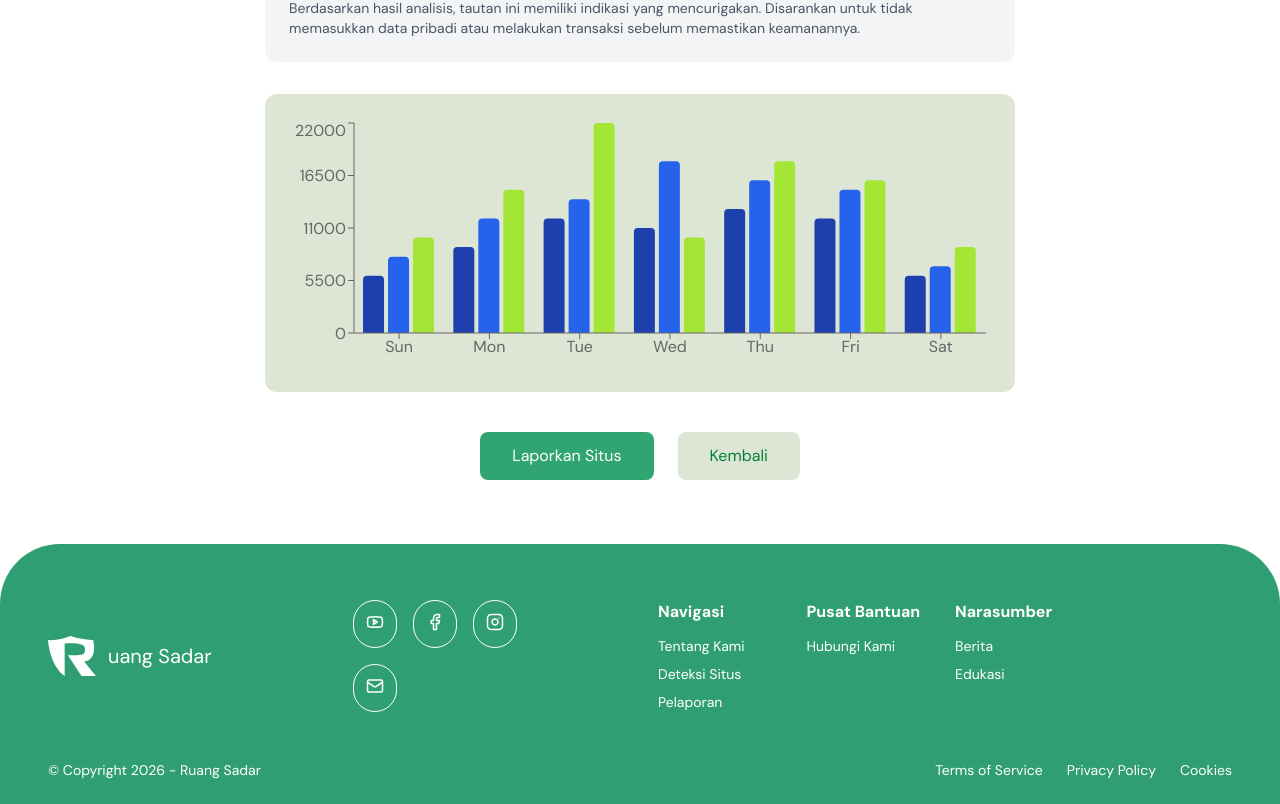
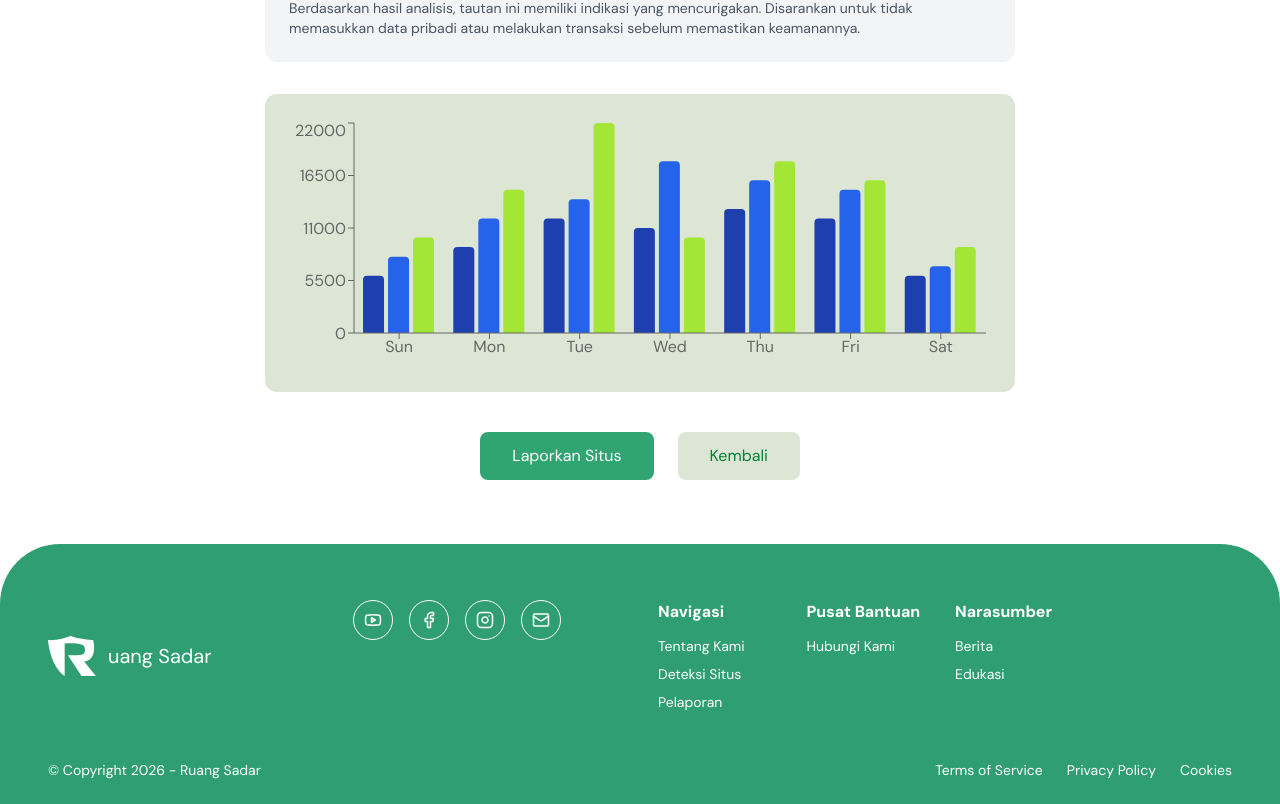
Before and after one commit to nnadra/rudar-web, a React (Vite) app: page /hasil in a window 1280 px wide. Shown: the part 502-1306 px from the top of the page. Built offline with nearby package versions, Linux system fonts and the light colour scheme.

Commit message:
fixed footer

```diff
--- a/src/components/Footer.jsx
+++ b/src/components/Footer.jsx
@@ -17,17 +17,17 @@ export default function Footer() {
           </div>
 
           {/* Social Media */}
-          <div className="flex gap-4 flex-wrap max-w-[190px]">
-            <div className="border border-white rounded-full p-3">
+         <div className="grid grid-cols-4 gap-4 w-fit">
+            <div className="border border-white rounded-full w-10 h-10 flex items-center justify-center">
               <Youtube size={18} />
             </div>
-            <div className="border border-white rounded-full p-3">
+            <div className="border border-white rounded-full w-10 h-10 flex items-center justify-center">
               <Facebook size={18} />
             </div>
-            <div className="border border-white rounded-full p-3">
+            <div className="border border-white rounded-full w-10 h-10 flex items-center justify-center">
               <Instagram size={18} />
             </div>
-            <div className="border border-white rounded-full p-3">
+            <div className="border border-white rounded-full w-10 h-10 flex items-center justify-center">
               <Mail size={18} />
             </div>
           </div>
```
